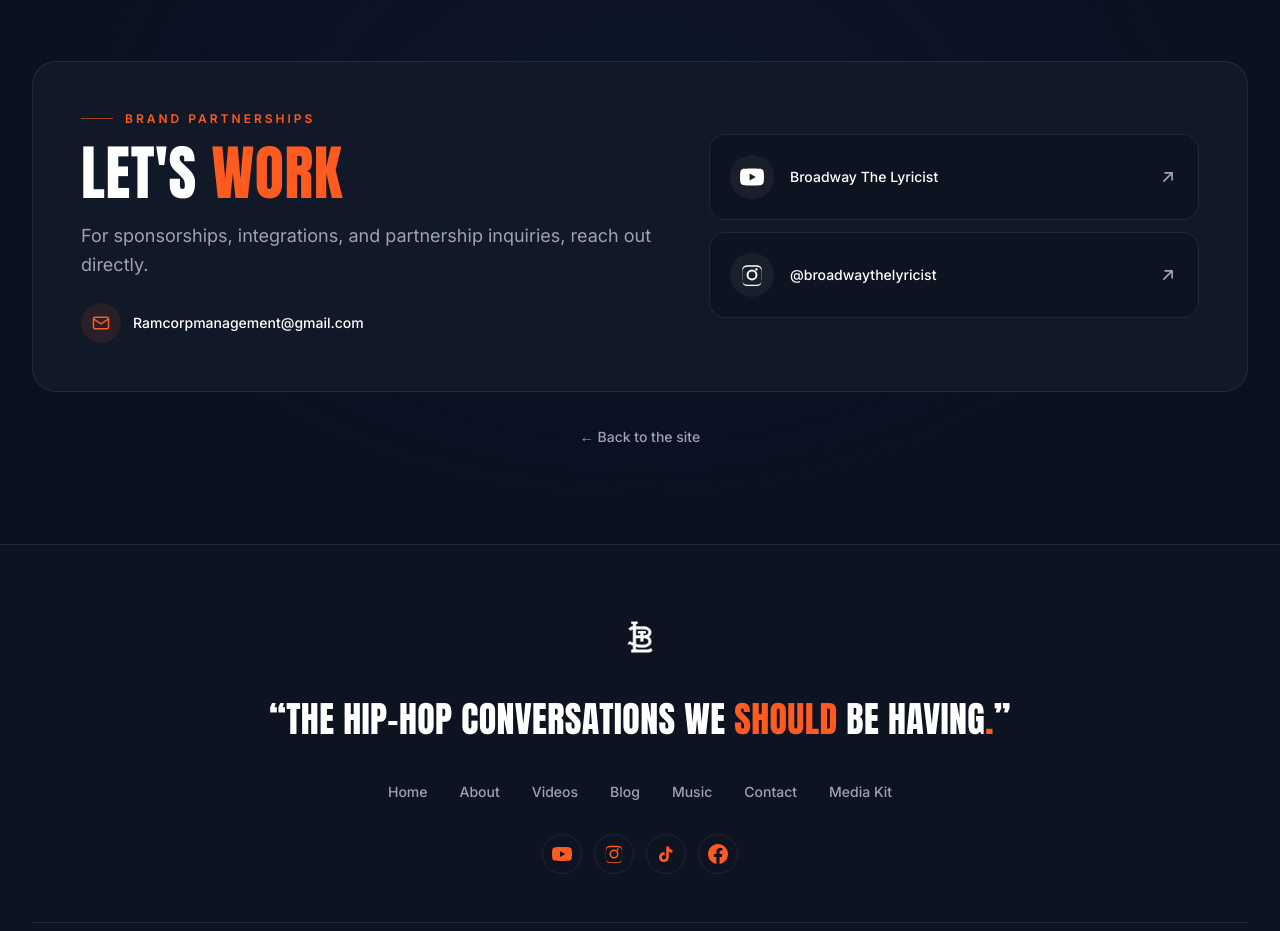
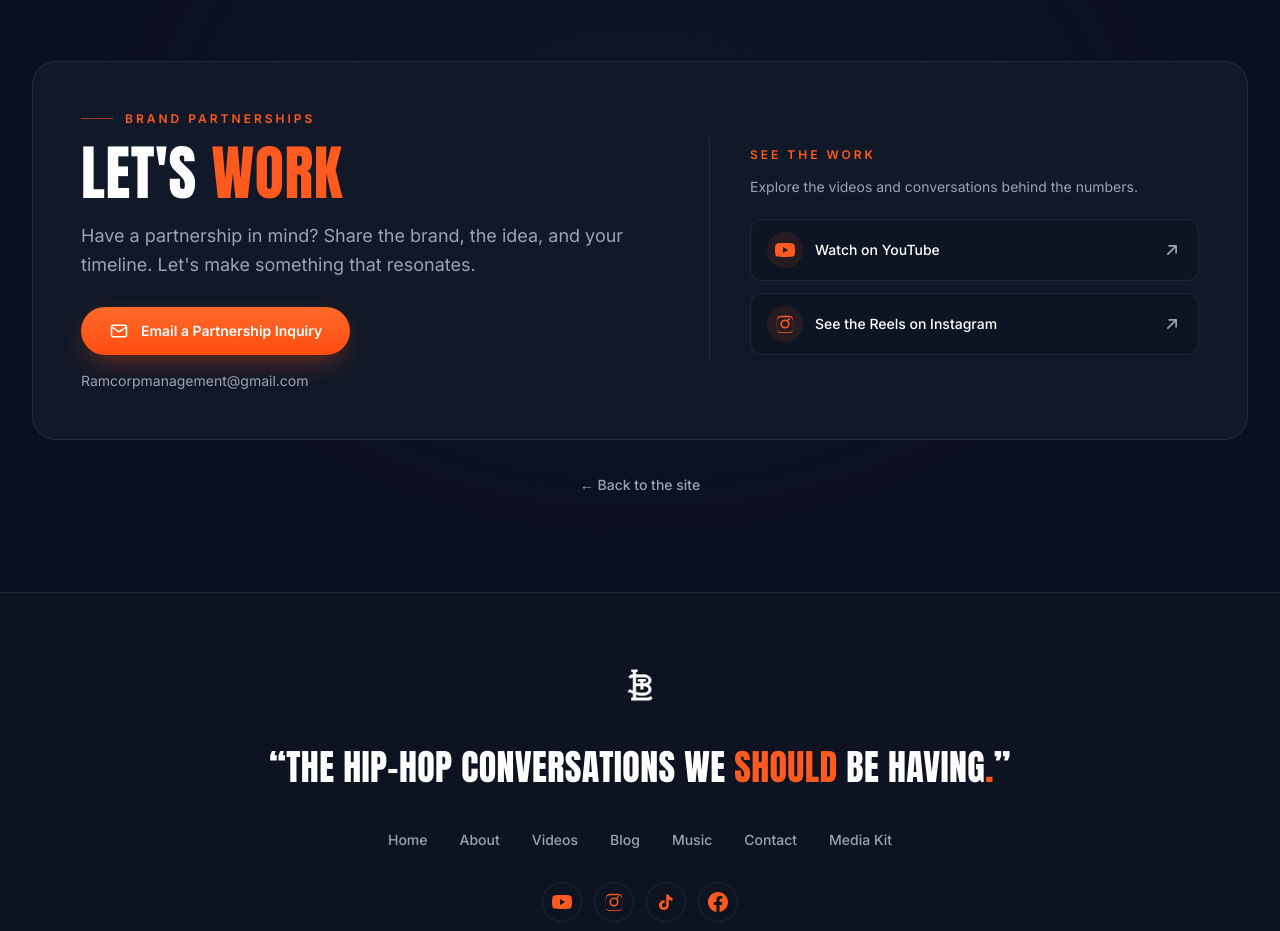
Before and after one commit to BroadwaytheLyricist/bway-site, a Next.js app: page /media-kit in a window 1280 px wide. Shown: the part 8560-9491 px from the top of the page. Built offline with nearby package versions, Linux system fonts and the light colour scheme; no server answers.

Commit message:
Clarify Media Kit partnership contact action

```diff
--- a/src/app/media-kit/page.tsx
+++ b/src/app/media-kit/page.tsx
@@ -489,34 +489,36 @@ export default async function MediaKitPage() {
                   }
                 />
                 <p className="mt-5 text-lg leading-relaxed text-muted">
-                  For sponsorships, integrations, and partnership inquiries,
-                  reach out directly.
+                  Have a partnership in mind? Share the brand, the idea, and
+                  your timeline. Let&apos;s make something that resonates.
                 </p>
                 <a
-                  href={`mailto:${links.email}`}
-                  className="mt-6 inline-flex items-center gap-3 text-sm font-medium text-white transition-colors hover:text-accent"
+                  href={`mailto:${links.email}?subject=Partnership%20Inquiry`}
+                  className="btn-accent mt-7 inline-flex items-center justify-center gap-3 rounded-full px-7 py-3.5 text-sm font-semibold text-white transition-transform hover:-translate-y-0.5"
                 >
-                  <span className="inline-flex h-10 w-10 items-center justify-center rounded-full bg-accent/10 text-accent">
-                    <MailIcon className="h-5 w-5" />
-                  </span>
-                  {links.email}
+                  <MailIcon className="h-5 w-5" />
+                  Email a Partnership Inquiry
                 </a>
+                <p className="mt-4 text-sm text-muted">{links.email}</p>
               </div>
 
-              <div className="flex flex-col gap-3">
+              <div className="border-t border-line pt-7 lg:border-l lg:border-t-0 lg:py-2 lg:pl-10">
+                <p className="kicker mb-3">See the Work</p>
+                <p className="mb-5 text-sm leading-relaxed text-muted">
+                  Explore the videos and conversations behind the numbers.
+                </p>
+                <div className="flex flex-col gap-3">
                 <a
                   href={links.youtube}
                   target="_blank"
                   rel="noopener noreferrer"
-                  className="group flex items-center justify-between gap-4 rounded-2xl border border-line bg-panel p-5 transition-colors hover:border-accent/50"
+                  className="group flex items-center justify-between gap-4 rounded-xl border border-line bg-panel/60 px-4 py-3 transition-colors hover:border-accent/50"
                 >
-                  <span className="flex items-center gap-4">
-                    <span className="inline-flex h-11 w-11 items-center justify-center rounded-full bg-white/5 text-white">
-                      <YouTubeIcon className="h-6 w-6" />
+                  <span className="flex items-center gap-3">
+                    <span className="inline-flex h-9 w-9 items-center justify-center rounded-full bg-accent/10 text-accent">
+                      <YouTubeIcon className="h-5 w-5" />
                     </span>
-                    <span className="text-sm font-medium text-white">
-                      Broadway The Lyricist
-                    </span>
+                    <span className="text-sm font-medium text-white">Watch on YouTube</span>
                   </span>
                   <ArrowIcon className="h-5 w-5 -rotate-45 text-muted transition-colors group-hover:text-accent" />
                 </a>
@@ -524,18 +526,17 @@ export default async function MediaKitPage() {
                   href={links.instagram}
                   target="_blank"
                   rel="noopener noreferrer"
-                  className="group flex items-center justify-between gap-4 rounded-2xl border border-line bg-panel p-5 transition-colors hover:border-accent/50"
+                  className="group flex items-center justify-between gap-4 rounded-xl border border-line bg-panel/60 px-4 py-3 transition-colors hover:border-accent/50"
                 >
-                  <span className="flex items-center gap-4">
-                    <span className="inline-flex h-11 w-11 items-center justify-center rounded-full bg-white/5 text-white">
-                      <InstagramIcon className="h-6 w-6" />
+                  <span className="flex items-center gap-3">
+                    <span className="inline-flex h-9 w-9 items-center justify-center rounded-full bg-accent/10 text-accent">
+                      <InstagramIcon className="h-5 w-5" />
                     </span>
-                    <span className="text-sm font-medium text-white">
-                      @broadwaythelyricist
-                    </span>
+                    <span className="text-sm font-medium text-white">See the Reels on Instagram</span>
                   </span>
                   <ArrowIcon className="h-5 w-5 -rotate-45 text-muted transition-colors group-hover:text-accent" />
                 </a>
+                </div>
               </div>
             </div>
           </div>
```
